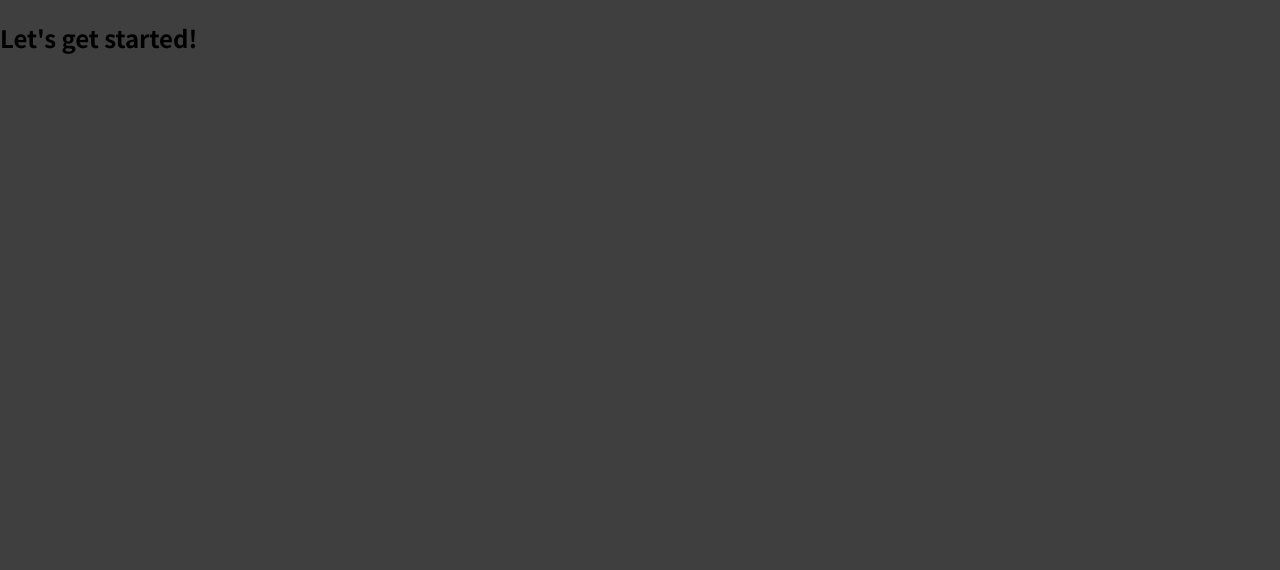
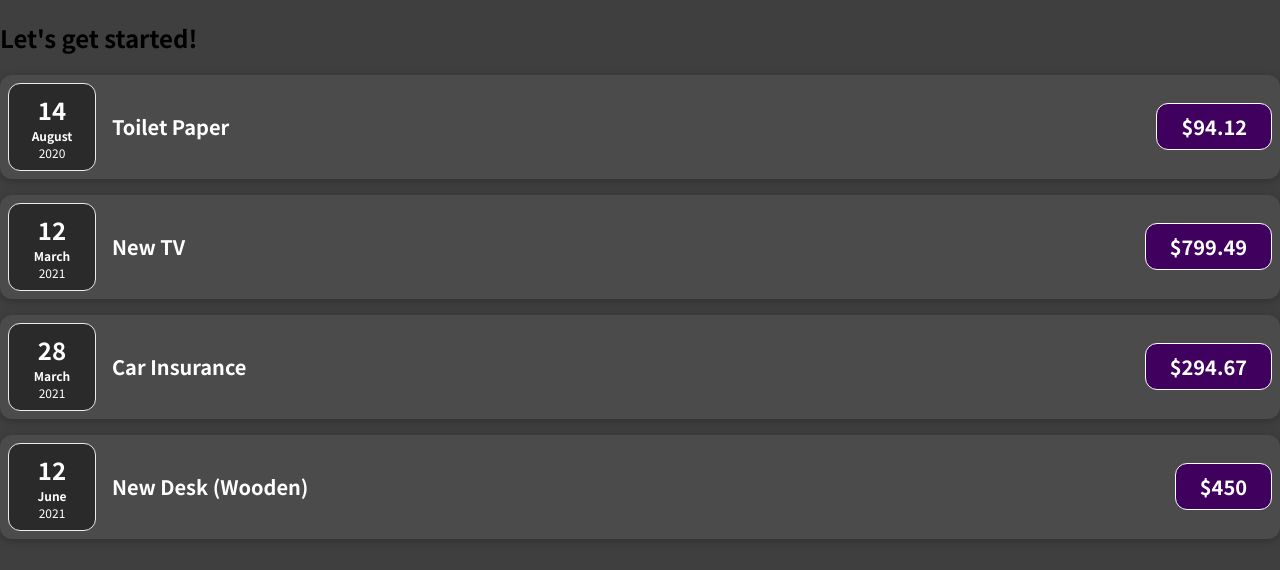
Before and after one commit to lisiag/udemy-react-course, a JavaScript app: page / in a window 1280 px wide. Shown: the top 570 px of the page. Built offline with nearby package versions, Linux system fonts and the light colour scheme.

Commit message:
create 2 components

```diff
--- a/src/App.js
+++ b/src/App.js
@@ -1,7 +1,35 @@
+import ExpenseItem from "./components/ExpenseItem";
+
 function App() {
+  const expenses = [
+    {
+      id: "e1",
+      title: "Toilet Paper",
+      amount: 94.12,
+      date: new Date(2020, 7, 14),
+    },
+    { id: "e2", title: "New TV", amount: 799.49, date: new Date(2021, 2, 12) },
+    {
+      id: "e3",
+      title: "Car Insurance",
+      amount: 294.67,
+      date: new Date(2021, 2, 28),
+    },
+    {
+      id: "e4",
+      title: "New Desk (Wooden)",
+      amount: 450,
+      date: new Date(2021, 5, 12),
+    },
+  ];
+
   return (
     <div>
       <h2>Let's get started!</h2>
+      <ExpenseItem expense={expenses[0]} />
+      <ExpenseItem expense={expenses[1]} />
+      <ExpenseItem expense={expenses[2]} />
+      <ExpenseItem expense={expenses[3]} />
     </div>
   );
 }
--- /dev/null
+++ b/src/components/ExpenseDate.css
@@ -0,0 +1,26 @@
+.expense-date {
+  display: flex;
+  flex-direction: column;
+  width: 5.5rem;
+  height: 5.5rem;
+  border: 1px solid #ececec;
+  background-color: #2a2a2a;
+  color: white;
+  border-radius: 12px;
+  align-items: center;
+  justify-content: center;
+}
+
+.expense-date__month {
+  font-size: 0.75rem;
+  font-weight: bold;
+}
+
+.expense-date__year {
+  font-size: 0.75rem;
+}
+
+.expense-date__day {
+  font-size: 1.5rem;
+  font-weight: bold;
+}
--- /dev/null
+++ b/src/components/ExpenseDate.js
@@ -0,0 +1,16 @@
+import "./ExpenseDate.css";
+
+function ExpenseDate(props) {
+  const day = props.expense.date.toLocaleString("en-US", { day: "2-digit" });
+  const month = props.expense.date.toLocaleString("en-US", { month: "long" });
+  const year = props.expense.date.getFullYear();
+  return (
+    <div className="expense-date">
+      <div className="expense-date__day">{day}</div>
+      <div className="expense-date__month">{month}</div>
+      <div className="expense-date__year">{year}</div>
+    </div>
+  );
+}
+
+export default ExpenseDate;
--- /dev/null
+++ b/src/components/ExpenseItem.css
@@ -0,0 +1,56 @@
+.expense-item {
+  display: flex;
+  justify-content: space-between;
+  align-items: center;
+  box-shadow: 0 2px 8px rgba(0, 0, 0, 0.25);
+  padding: 0.5rem;
+  margin: 1rem 0;
+  border-radius: 12px;
+  background-color: #4b4b4b;
+}
+
+.expense-item__description {
+  display: flex;
+  flex-direction: column;
+  gap: 1rem;
+  align-items: flex-end;
+  flex-flow: column-reverse;
+  justify-content: flex-start;
+  flex: 1;
+}
+
+.expense-item h2 {
+  color: #3a3a3a;
+  font-size: 1rem;
+  flex: 1;
+  margin: 0 1rem;
+  color: white;
+}
+
+.expense-item__price {
+  font-size: 1rem;
+  font-weight: bold;
+  color: white;
+  background-color: #40005d;
+  border: 1px solid white;
+  padding: 0.5rem;
+  border-radius: 12px;
+}
+
+@media (min-width: 580px) {
+  .expense-item__description {
+    flex-direction: row;
+    align-items: center;
+    justify-content: flex-start;
+    flex: 1;
+  }
+
+  .expense-item__description h2 {
+    font-size: 1.25rem;
+  }
+
+  .expense-item__price {
+    font-size: 1.25rem;
+    padding: 0.5rem 1.5rem;
+  }
+}
--- /dev/null
+++ b/src/components/ExpenseItem.js
@@ -0,0 +1,16 @@
+import ExpenseDate from "./ExpenseDate";
+import "./ExpenseItem.css";
+
+function ExpenseItem(props) {
+  return (
+    <div className="expense-item">
+      <ExpenseDate expense={props.expense} />
+      <div className="expense-item__description">
+        <h2>{props.expense.title}</h2>
+        <div className="expense-item__price">${props.expense.amount}</div>
+      </div>
+    </div>
+  );
+}
+
+export default ExpenseItem;
```
